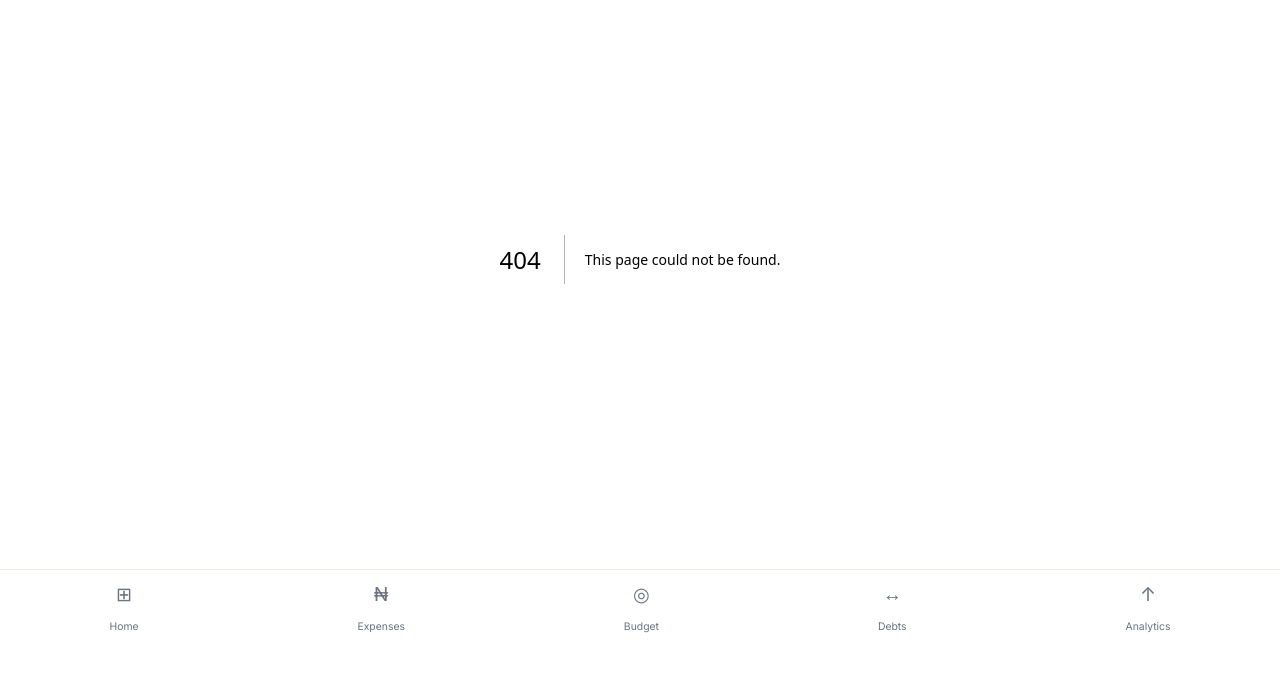
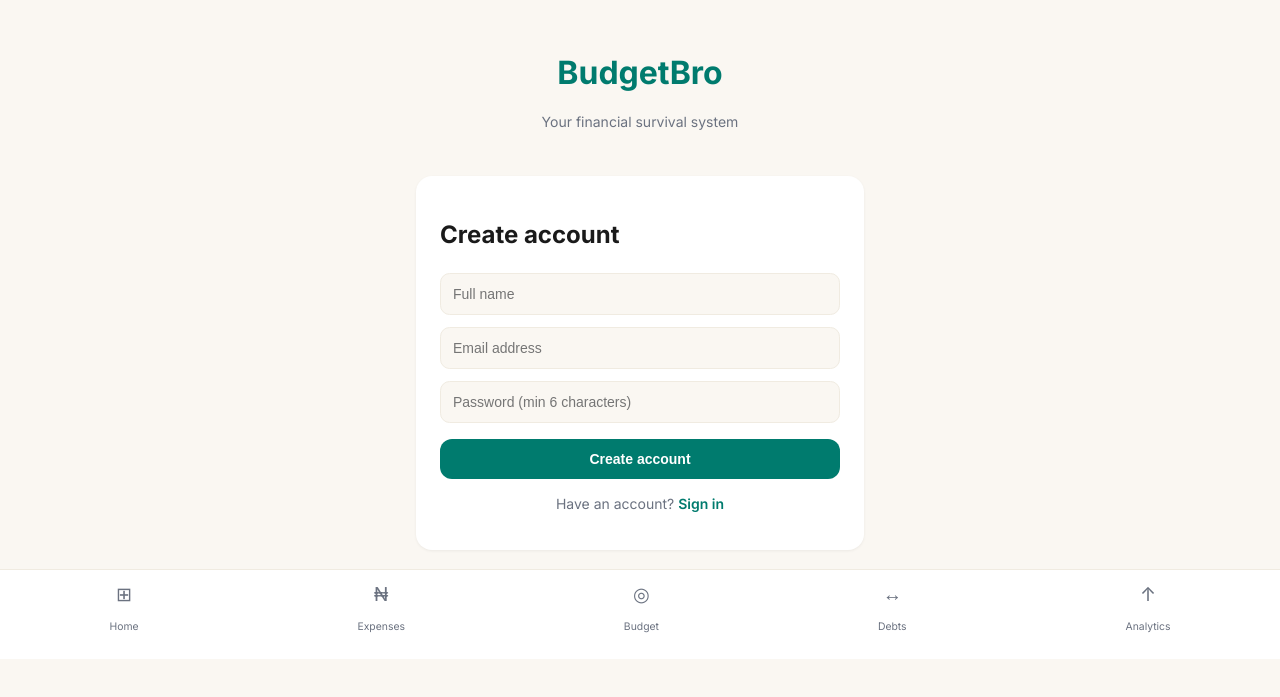
Before and after one commit to Ayo-devops/BudgetBro, a Next.js app: page /signup in a window 1280 px wide. Before the commit this address had no page. Shown: the part 141-838 px from the top of the page. Built offline with nearby package versions, Linux system fonts and the light colour scheme; no server answers.

Commit message:
feat: wire up quick action buttons to navigate to pages

```diff
--- /dev/null
+++ b/app/lib/supabase.ts
@@ -0,0 +1,6 @@
+import { createClient } from '@supabase/supabase-js'
+
+const supabaseUrl = process.env.NEXT_PUBLIC_SUPABASE_URL!
+const supabaseAnonKey = process.env.NEXT_PUBLIC_SUPABASE_ANON_KEY!
+
+export const supabase = createClient(supabaseUrl, supabaseAnonKey)
--- /dev/null
+++ b/app/login/page.tsx
@@ -0,0 +1,80 @@
+'use client'
+
+import { useState } from 'react'
+import { supabase } from '../lib/supabase'
+import { useRouter } from 'next/navigation'
+import Link from 'next/link'
+
+export default function LoginPage() {
+  const router = useRouter()
+  const [email, setEmail] = useState('')
+  const [password, setPassword] = useState('')
+  const [error, setError] = useState('')
+  const [loading, setLoading] = useState(false)
+
+  async function handleLogin() {
+    if (!email || !password) return
+    setLoading(true)
+    setError('')
+
+    const { error } = await supabase.auth.signInWithPassword({ email, password })
+
+    if (error) {
+      setError(error.message)
+      setLoading(false)
+    } else {
+      router.push('/')
+    }
+  }
+
+  return (
+    <div style={{ minHeight: '100vh', backgroundColor: '#faf7f2', display: 'flex', flexDirection: 'column', alignItems: 'center', justifyContent: 'center', padding: '1.5rem' }}>
+
+      <div style={{ marginBottom: '2rem', textAlign: 'center' }}>
+        <h1 style={{ fontSize: '2rem', fontWeight: '800', color: '#007b6e' }}>BudgetBro</h1>
+        <p style={{ color: '#6b7280', fontSize: '0.875rem' }}>Your financial survival system</p>
+      </div>
+
+      <div style={{ backgroundColor: '#ffffff', borderRadius: '1rem', padding: '1.5rem', width: '100%', maxWidth: '400px', boxShadow: '0 1px 3px rgba(0,0,0,0.06)' }}>
+        <h2 style={{ fontWeight: '700', color: '#1a1a1a', marginBottom: '1.5rem' }}>Welcome back</h2>
+
+        {error && (
+          <div style={{ backgroundColor: '#fdecea', color: '#e63946', padding: '0.75rem', borderRadius: '0.6rem', fontSize: '0.8rem', marginBottom: '1rem' }}>
+            {error}
+          </div>
+        )}
+
+        <input
+          type="email"
+          placeholder="Email address"
+          value={email}
+          onChange={(e) => setEmail(e.target.value)}
+          style={{ width: '100%', padding: '0.75rem', borderRadius: '0.6rem', border: '1px solid #f0ebe1', marginBottom: '0.75rem', fontSize: '0.875rem', backgroundColor: '#faf7f2', color: '#1a1a1a', boxSizing: 'border-box' }}
+        />
+
+        <input
+          type="password"
+          placeholder="Password"
+          value={password}
+          onChange={(e) => setPassword(e.target.value)}
+          style={{ width: '100%', padding: '0.75rem', borderRadius: '0.6rem', border: '1px solid #f0ebe1', marginBottom: '1rem', fontSize: '0.875rem', backgroundColor: '#faf7f2', color: '#1a1a1a', boxSizing: 'border-box' }}
+        />
+
+        <button
+          onClick={handleLogin}
+          disabled={loading}
+          style={{ width: '100%', backgroundColor: '#007b6e', color: 'white', border: 'none', borderRadius: '0.75rem', padding: '0.75rem', fontWeight: '600', fontSize: '0.875rem', cursor: 'pointer', opacity: loading ? 0.7 : 1 }}>
+          {loading ? 'Signing in...' : 'Sign in'}
+        </button>
+
+        <p style={{ textAlign: 'center', marginTop: '1rem', fontSize: '0.875rem', color: '#6b7280' }}>
+          No account?{' '}
+          <Link href="/signup" style={{ color: '#007b6e', fontWeight: '600', textDecoration: 'none' }}>
+            Sign up
+          </Link>
+        </p>
+      </div>
+
+    </div>
+  )
+}
--- /dev/null
+++ b/app/signup/page.tsx
@@ -0,0 +1,93 @@
+'use client'
+
+import { useState } from 'react'
+import { supabase } from '../lib/supabase'
+import { useRouter } from 'next/navigation'
+import Link from 'next/link'
+
+export default function SignupPage() {
+  const router = useRouter()
+  const [name, setName] = useState('')
+  const [email, setEmail] = useState('')
+  const [password, setPassword] = useState('')
+  const [error, setError] = useState('')
+  const [loading, setLoading] = useState(false)
+
+  async function handleSignup() {
+    if (!name || !email || !password) return
+    setLoading(true)
+    setError('')
+
+    const { error } = await supabase.auth.signUp({
+      email,
+      password,
+      options: { data: { full_name: name } }
+    })
+
+    if (error) {
+      setError(error.message)
+      setLoading(false)
+    } else {
+      router.push('/')
+    }
+  }
+
+  return (
+    <div style={{ minHeight: '100vh', backgroundColor: '#faf7f2', display: 'flex', flexDirection: 'column', alignItems: 'center', justifyContent: 'center', padding: '1.5rem' }}>
+
+      <div style={{ marginBottom: '2rem', textAlign: 'center' }}>
+        <h1 style={{ fontSize: '2rem', fontWeight: '800', color: '#007b6e' }}>BudgetBro</h1>
+        <p style={{ color: '#6b7280', fontSize: '0.875rem' }}>Your financial survival system</p>
+      </div>
+
+      <div style={{ backgroundColor: '#ffffff', borderRadius: '1rem', padding: '1.5rem', width: '100%', maxWidth: '400px', boxShadow: '0 1px 3px rgba(0,0,0,0.06)' }}>
+        <h2 style={{ fontWeight: '700', color: '#1a1a1a', marginBottom: '1.5rem' }}>Create account</h2>
+
+        {error && (
+          <div style={{ backgroundColor: '#fdecea', color: '#e63946', padding: '0.75rem', borderRadius: '0.6rem', fontSize: '0.8rem', marginBottom: '1rem' }}>
+            {error}
+          </div>
+        )}
+
+        <input
+          type="text"
+          placeholder="Full name"
+          value={name}
+          onChange={(e) => setName(e.target.value)}
+          style={{ width: '100%', padding: '0.75rem', borderRadius: '0.6rem', border: '1px solid #f0ebe1', marginBottom: '0.75rem', fontSize: '0.875rem', backgroundColor: '#faf7f2', color: '#1a1a1a', boxSizing: 'border-box' }}
+        />
+
+        <input
+          type="email"
+          placeholder="Email address"
+          value={email}
+          onChange={(e) => setEmail(e.target.value)}
+          style={{ width: '100%', padding: '0.75rem', borderRadius: '0.6rem', border: '1px solid #f0ebe1', marginBottom: '0.75rem', fontSize: '0.875rem', backgroundColor: '#faf7f2', color: '#1a1a1a', boxSizing: 'border-box' }}
+        />
+
+        <input
+          type="password"
+          placeholder="Password (min 6 characters)"
+          value={password}
+          onChange={(e) => setPassword(e.target.value)}
+          style={{ width: '100%', padding: '0.75rem', borderRadius: '0.6rem', border: '1px solid #f0ebe1', marginBottom: '1rem', fontSize: '0.875rem', backgroundColor: '#faf7f2', color: '#1a1a1a', boxSizing: 'border-box' }}
+        />
+
+        <button
+          onClick={handleSignup}
+          disabled={loading}
+          style={{ width: '100%', backgroundColor: '#007b6e', color: 'white', border: 'none', borderRadius: '0.75rem', padding: '0.75rem', fontWeight: '600', fontSize: '0.875rem', cursor: 'pointer', opacity: loading ? 0.7 : 1 }}>
+          {loading ? 'Creating account...' : 'Create account'}
+        </button>
+
+        <p style={{ textAlign: 'center', marginTop: '1rem', fontSize: '0.875rem', color: '#6b7280' }}>
+          Have an account?{' '}
+          <Link href="/login" style={{ color: '#007b6e', fontWeight: '600', textDecoration: 'none' }}>
+            Sign in
+          </Link>
+        </p>
+      </div>
+
+    </div>
+  )
+}
--- a/package.json
+++ b/package.json
@@ -9,6 +9,7 @@
     "lint": "eslint"
   },
   "dependencies": {
+    "@supabase/supabase-js": "^2.106.2",
     "lucide-react": "^1.16.0",
     "next": "16.2.6",
     "react": "19.2.4",
```
Also changed, not shown: 1 other file (tests, documents, lock files or other folders).
